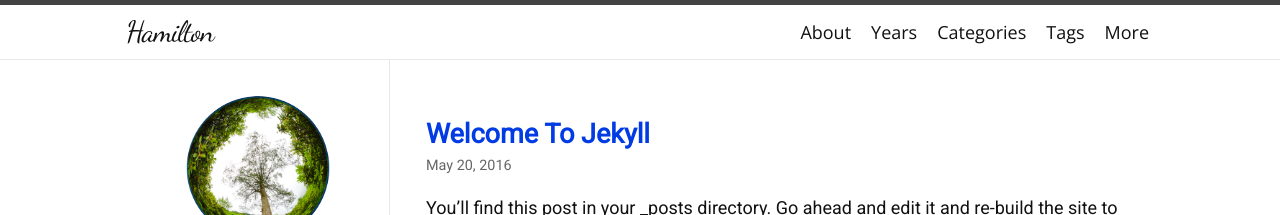
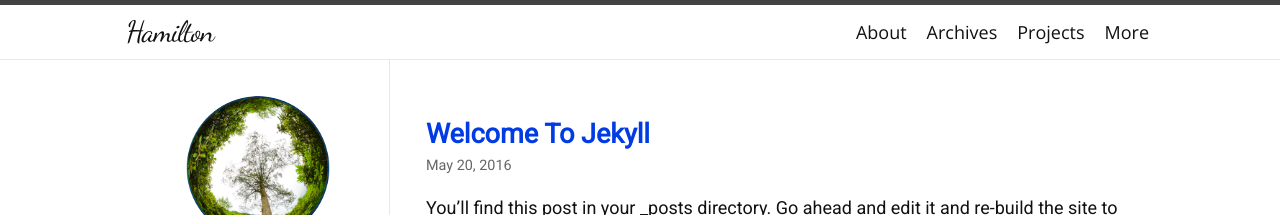
Before and after one commit to YiPianYe/hamilton, a Jekyll site: the page built from index.html, in a window 1280 px wide. Shown: the top 215 px of the page. Built offline with Jekyll 4.4.1, drawn with Linux system fonts in a browser that asks for light colours; nearby versions of some CDN libraries; some web fonts are replaced; the list of posts is cut into pages by our own code.

Commit message:
Update navigation.yml

```diff
--- a/_data/navigation.yml
+++ b/_data/navigation.yml
@@ -1,11 +1,15 @@
 - title: About
   url: /about/
-- title: Years
-  url: /years/
-- title: Categories
-  url: /categories/
-- title: Tags
-  url: /tags/
+- title: Archives
+  sublinks:
+  - title: Years
+    url: /years/
+  - title: Categories
+    url: /categories/
+  - title: Tags
+    url: /tags/
+- title: Projects
+  url: /projects/
 - title: More
   sublinks:
     - title: FAQ
```
